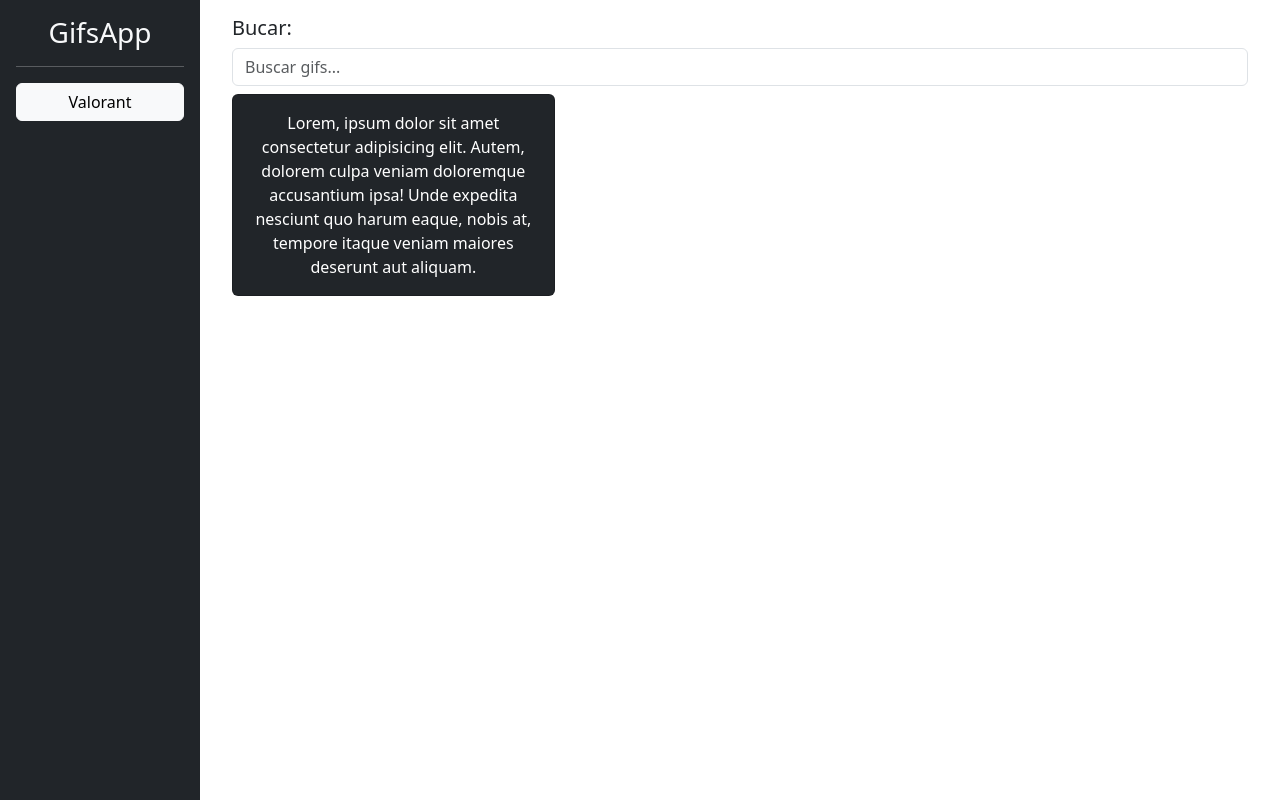
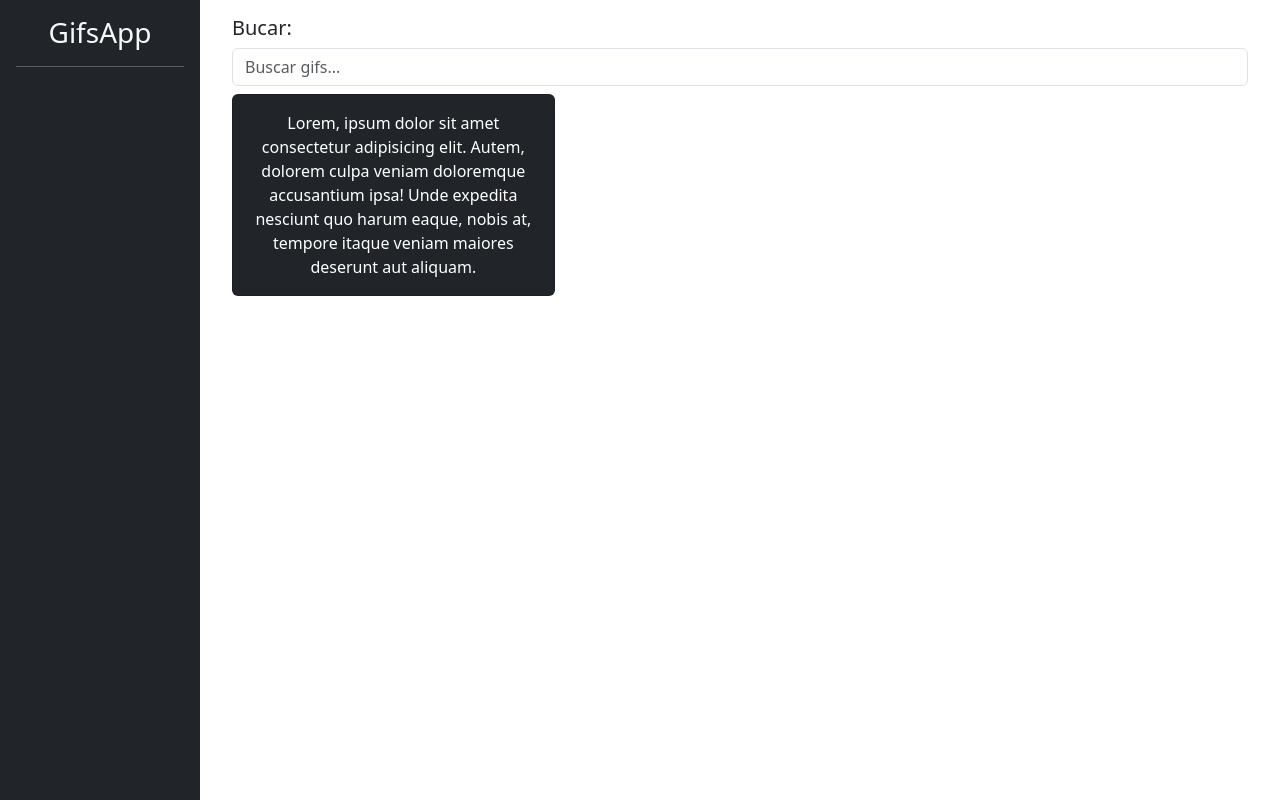
Before and after one commit to juancho001/BuscadorWeb-Angular, an Angular app: page / in a window 1280 px wide. Built offline with nearby package versions, Linux system fonts and the light colour scheme.

Commit message:
Implementando el Services - GifsServices

```diff
--- a/src/app/gifs/components/search-box/search-box.component.ts
+++ b/src/app/gifs/components/search-box/search-box.component.ts
@@ -1,3 +1,4 @@
+import { GifsService } from './../../services/gifs.service';
 import { Component, ElementRef, ViewChild } from '@angular/core';
 
 @Component({
@@ -10,10 +11,11 @@ export class SearchBoxComponent {
 
   @ViewChild('stringSearch')
   public tagInput!: ElementRef<HTMLInputElement>;
-  constructor(){}
+  constructor( private GifsService:GifsService){}
 
   searchTag():void{
     const newTag = this.tagInput.nativeElement.value;
-    console.log(newTag);
+    this.GifsService.searchTag(newTag);
+    this.tagInput.nativeElement.value = '';
   }
 }
--- /dev/null
+++ b/src/app/gifs/services/gifs.service.ts
@@ -0,0 +1,21 @@
+import { Injectable } from '@angular/core';
+
+@Injectable({
+  providedIn: 'root'
+})
+export class GifsService {
+
+  private _tagsHistory:string[] = [];
+
+  constructor() { }
+
+  get tagsHistory():string[]{
+    // TODO: Se utiliza el [...] para romper la referencia de la propiedad o del objeto
+    return [...this._tagsHistory];
+  }
+
+  public searchTag(tag:string):void{
+    this._tagsHistory.unshift(tag);
+    console.log(this._tagsHistory);
+  }
+}
--- a/src/app/shared/componets/sidebar/sidebar.component.html
+++ b/src/app/shared/componets/sidebar/sidebar.component.html
@@ -2,8 +2,9 @@
   <div class="bg-dark border-right p-3" id="Sidebar">
     <h3 class="text-light text-center">GifsApp</h3>
     <hr class="text-white">
-    <div class="list-group list-reser">
-      <button type="button" class="btn btn-light">Valorant</button>
+    <div class="list-group list-reser" *ngFor="let tagsHistory of tags()">
+      <button type="button" class="btn btn-light mt-1">{{tagsHistory | titlecase}}</button>
+      <!-- TODO: titlecase es un Pipe que se utiliza para colocar en mayuscula la primera letra en cada palabra -->
     </div>
   </div>
 </div>
--- a/src/app/shared/componets/sidebar/sidebar.component.ts
+++ b/src/app/shared/componets/sidebar/sidebar.component.ts
@@ -1,3 +1,4 @@
+import { GifsService } from './../../../gifs/services/gifs.service';
 import { Component } from '@angular/core';
 
 @Component({
@@ -7,5 +8,10 @@ import { Component } from '@angular/core';
   styleUrl: './sidebar.component.css'
 })
 export class SidebarComponent {
+  constructor (private GifsService:GifsService) {
+  }
 
+  tags():string[]{
+    return this.GifsService.tagsHistory;
+  }
 }
```
Also changed, not shown: 1 other file (tests, documents, lock files or other folders).
